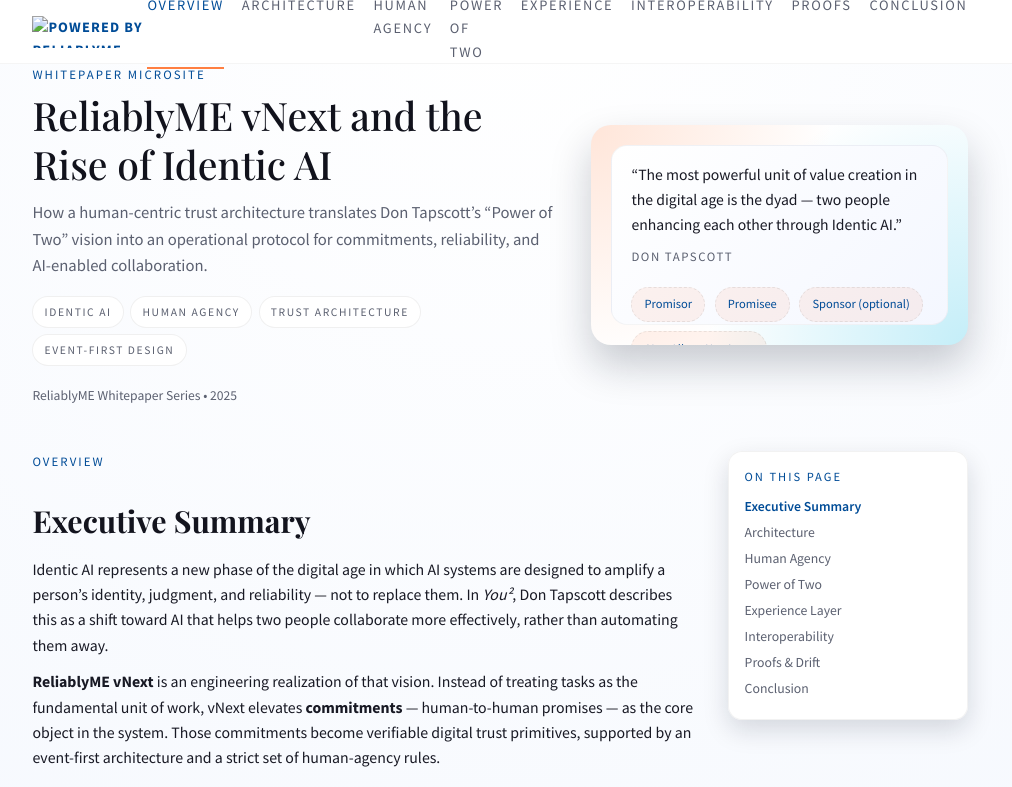
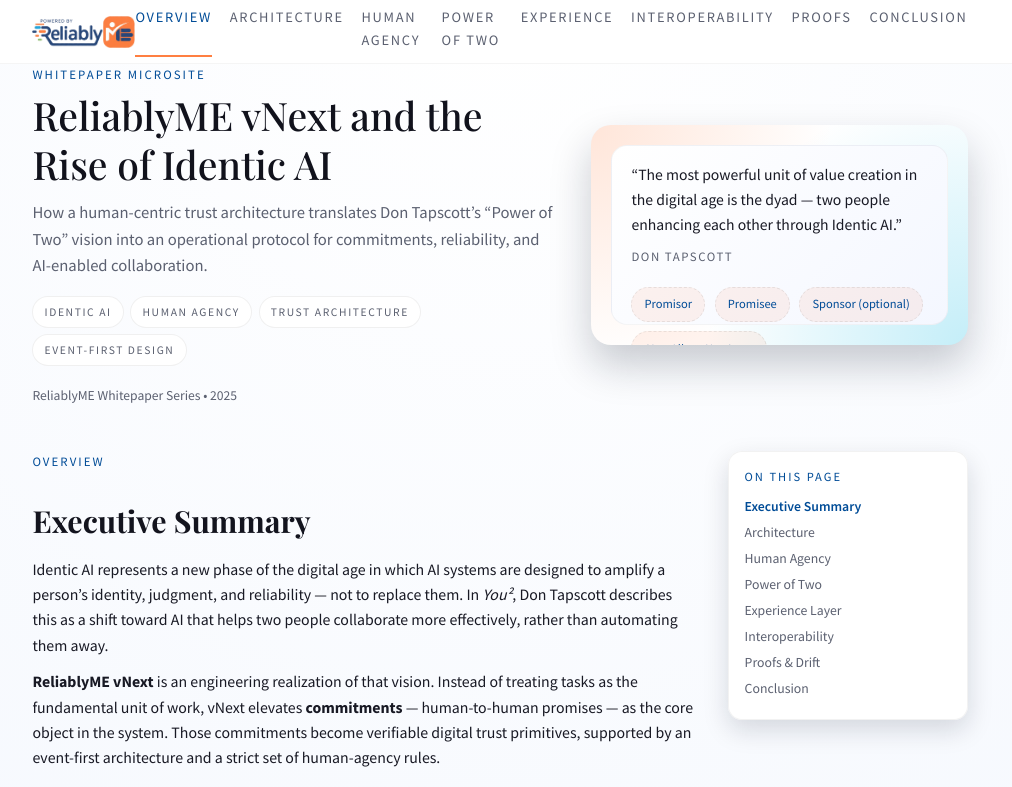
Before and after one commit to ReliablyME/ReliablyME.github.io, a plain HTML site: page index.html in a window 1280 px wide. Shown: the top 787 px of the page, without its empty margins (140-1152 px from the left). Drawn offline with nearby package versions, Linux system fonts and the light colour scheme.

Commit message:
Update index.html

```diff
--- a/index.html
+++ b/index.html
@@ -615,7 +615,7 @@
 <header class="top-nav">
   <div class="top-nav-inner">
             <div class="brand-mark">
-            <img src="ReliablyME Logo New Transparent.png" alt="Powered by ReliablyME" style="height: 32px; display: block;">
+            <img src="ReliablyME Logo New Transparent (1).png" alt="Powered by ReliablyME" style="height: 32px; display: block;">
           </div>  <button class="nav-toggle" aria-label="Toggle navigation">☰</button>
     <nav class="nav-links">
       <a href="#overview">Overview</a>
```
